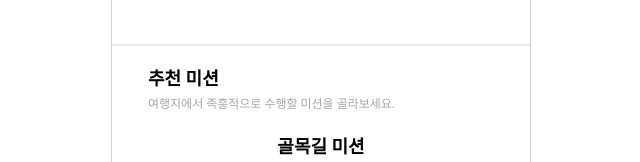
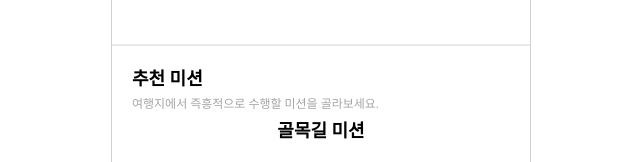
Before and after one commit to UMC-WEGO/WEGO_FE_React, a React (Vite) app in the folder WEGO_FE/: page /schedule/not-started/1 in a window 1280 px wide. Shown: the part 523-685 px from the top of the page, without its empty margins (319-959 px from the left). Built offline with nearby package versions, Linux system fonts and the light colour scheme; a web font is replaced by a local one.

Commit message:
STYLE: padding 수정

```diff
--- a/WEGO_FE/src/components/feat3/recommendMission/RecommendMission.style.ts
+++ b/WEGO_FE/src/components/feat3/recommendMission/RecommendMission.style.ts
@@ -13,7 +13,7 @@ const TitleBoxWrap = styled.div`
   display: flex;
   flex-direction: column;
   justify-content: space-between;
-  padding: 0px 16px;
+  /* padding: 0px 16px; */
   gap: 10px;
 `;
 
@@ -43,7 +43,7 @@ const MissionContainer = styled.div`
   justify-content: center;
   align-items: center;
   width: 100%;
-  padding: 16px;
+  /* padding: 16px; */
   gap: 18px;
 `;
 
```
